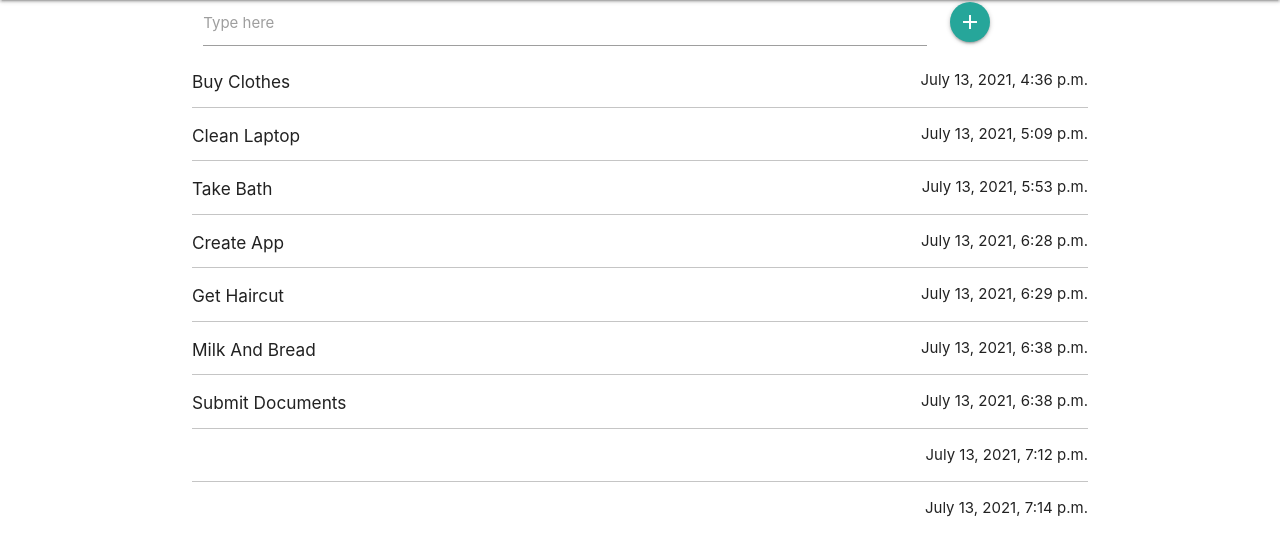
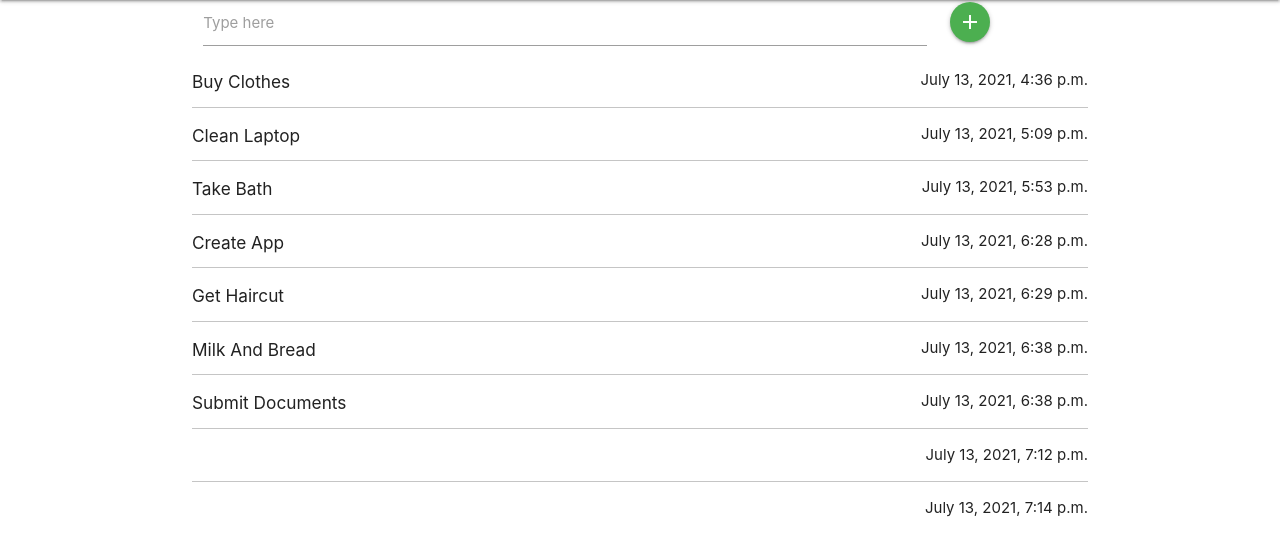
Before and after one commit to acen20/Odot, a Django app: page / in a window 1280 px wide. Shown: the part 64-599 px from the top of the page. Run offline with Django 3.2, Linux system fonts and the light colour scheme; data comes from the database, SQL or seed files in the repository.

Commit message:
heroku reqs

```diff
--- a/templates/main/index.html
+++ b/templates/main/index.html
@@ -14,7 +14,7 @@
          <label for="list_item1">Type here</label>
         </div>
         <div class="input-field col s1 pm0" style = "margin-top:2px">
-          <button class="btn-floating gresen"><i class="material-icons">add</i></button>
+          <button class="btn-floating green"><i class="material-icons">add</i></button>
         </div>
       </div>
     </form>
```
